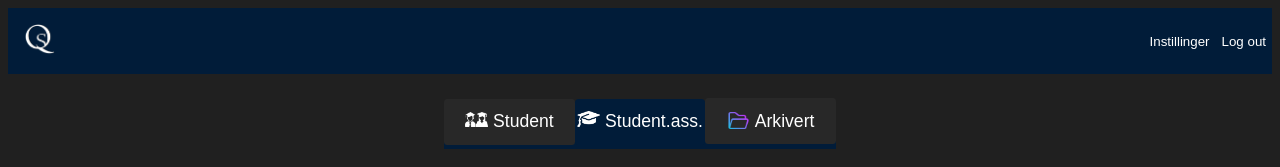
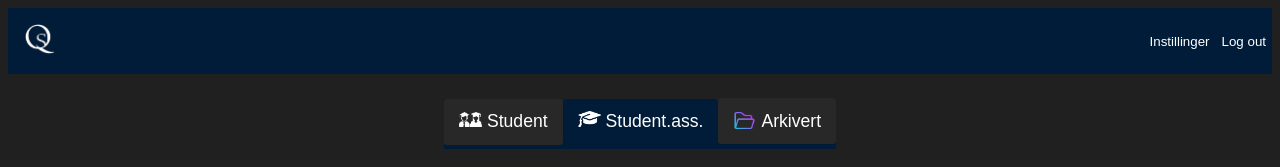
Before and after one commit to thadshap/Full-stack-application-developer-QS-project, a Vue app: page /studentAss in a window 1280 px wide. Shown: the top 167 px of the page. Built offline with nearby package versions, Linux system fonts and the light colour scheme; the HTML template or start-up script is replaced by a standard one.

Commit message:
implemented button functionality to student and studentAss buttons

```diff
--- a/src/views/HomeStudent.vue
+++ b/src/views/HomeStudent.vue
@@ -4,7 +4,7 @@
   <div id="tabs-bar-wrapper">
   <div id="tabs-bar">
     <button id="left-btn"><img id="student-img" src="./../assets/student.png">Student</button>
-    <button id="middle-btn"><img id="student-ass-img" src="./../assets/student-ass.png">Student.ass.</button>
+    <button id="middle-btn" v-on:click="select($event)"><img id="student-ass-img" src="./../assets/student-ass.png">Student.ass.</button>
     <button id="right-btn"><div id="adjust-archive"><img id="archive-img" src="./../assets/archive.png">Arkivert</div></button>
   </div>
   </div>
@@ -32,10 +32,22 @@
 <script>
 import Footer from "../components/Footer";
 import Header from "../components/Header";
+import HomeStudentAss from "./HomeStudentAss";
 
 export default {
   name: "Student",
   components: {Footer, Header},
+  methods: {
+    select: function(event) {
+      const targetId = event.currentTarget.id;
+      if (targetId === "middle-btn") {
+        this.$router.push({
+          name: 'studentAss',
+          component: HomeStudentAss,
+        })
+      }
+    },
+  },
 };
 </script>
 
@@ -55,12 +67,10 @@ export default {
 }
 #left-btn,#middle-btn,#right-btn {
   display: inline;
-  width: 130.6px;
   height: 46px;
   background: rgb(40, 40, 40);
   color: inherit;
   border: none;
-  padding: 0;
   font: inherit;
   cursor: pointer;
   outline: inherit;
@@ -70,6 +80,8 @@ export default {
   font-family: sans-serif;
   position: relative;
   top: -4px;
+  padding-left: 15px;
+  padding-right: 15px;
 }
 #left-btn,#middle-btn{
   position: relative;
--- a/src/views/HomeStudentAss.vue
+++ b/src/views/HomeStudentAss.vue
@@ -3,7 +3,7 @@
   <div id="student-home-page">
     <div id="tabs-bar-wrapper">
     <div id="tabs-bar">
-      <button id="left-btn"><img id="student-img" src="./../assets/student.png">Student</button>
+      <button id="left-btn" v-on:click="select($event)"><img id="student-img" src="./../assets/student.png">Student</button>
       <button id="middle-btn"><img id="student-ass-img" src="./../assets/student-ass.png">Student.ass.</button>
       <button id="right-btn"><div id="adjust-archive"><img id="archive-img" src="./../assets/archive.png">Arkivert</div></button>
     </div>
@@ -33,11 +33,21 @@
 <script>
 import Footer from "../components/Footer";
 import Header from "../components/Header";
+import HomeStudent from "./HomeStudent";
 
 export default {
   name: "HomeStudentAss",
   components: {Footer, Header},
         methods:{
+          select: function(event) {
+            const targetId = event.currentTarget.id;
+            if (targetId === "left-btn") {
+              this.$router.push({
+                name: 'student',
+                component: HomeStudent,
+              })
+            }
+          },
           changeActivityStatus(){
             if(document.getElementById("active-que-btn").innerHTML === "Aktiver kø"){
               document.getElementById("active-que-btn").innerHTML = "Deaktiver kø"
@@ -51,7 +61,6 @@ export default {
           }
         },
 };
-
 </script>
 
 <style scoped>
@@ -71,12 +80,10 @@ export default {
 }
 #left-btn,#middle-btn,#right-btn {
   display: inline;
-  width: 130.6px;
   height: 46px;
   background: rgb(40, 40, 40);
   color: inherit;
   border: none;
-  padding: 0;
   font: inherit;
   cursor: pointer;
   outline: inherit;
@@ -86,6 +93,8 @@ export default {
   font-family: sans-serif;
   position: relative;
   top: -4px;
+  padding-left: 15px;
+  padding-right: 15px;
 }
 #left-btn,#middle-btn{
   position: relative;
@@ -94,7 +103,6 @@ export default {
 #adjust-archive{
   position: relative;
   top: -3px;
-
 }
 #middle-btn{
   background-color: #011c39;
@@ -110,7 +118,6 @@ export default {
   border-width: 2.5px;
   font-family: sans-serif;
   padding: 30px;
-
 }
 #sub-name,#sub-code,#que-details{
   margin: 3px;
```
Lines whose indentation alone changed are shown as unchanged.
